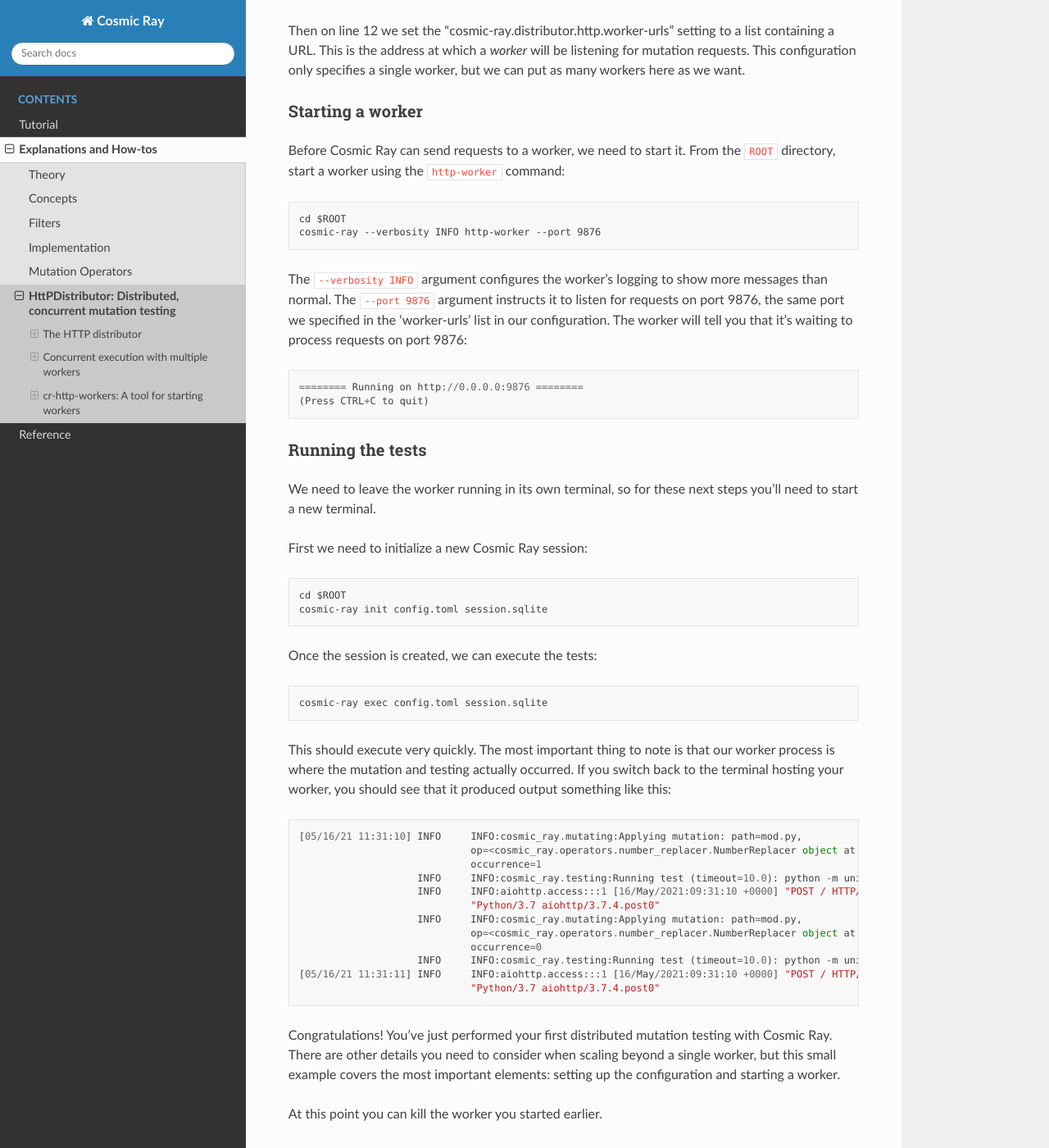
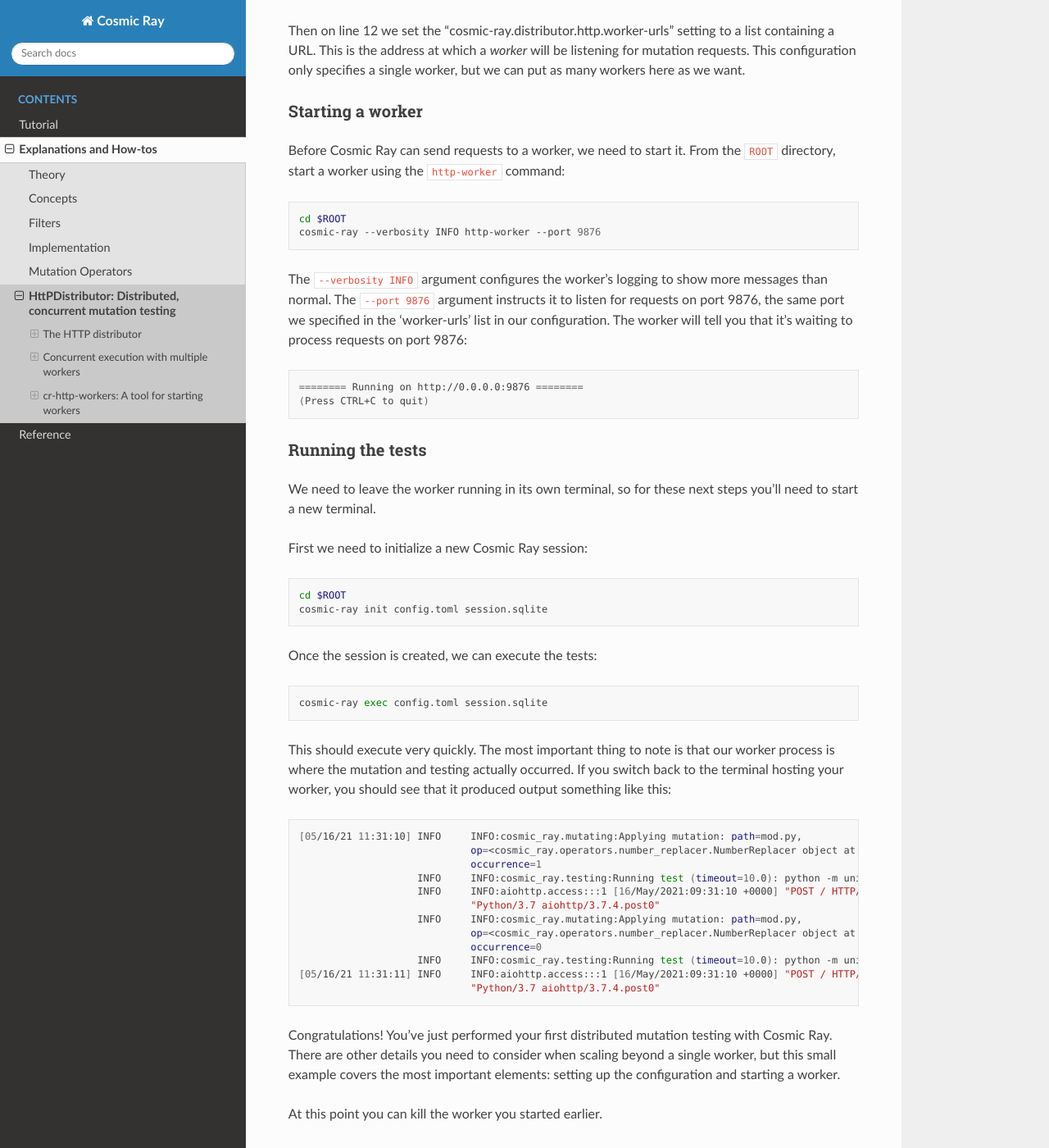
Before and after one commit to sixty-north/cosmic-ray, a Sphinx documentation site: the page built from docs/source/explanation/distributed/index.rst, in a window 1280 px wide and 1400 px high, scrolled down 1797 px. Shown: the whole window at 82% size. Built offline with Sphinx 7.4.7 and the Read the Docs theme 2.0.0, drawn with Linux system fonts in a browser that asks for light colours; some of the changed text lies outside the part shown.

Commit message:
Fixed code-block syntax.
RTD doesn't like it when you don't specify a lexer for code-block
directives, so I've added one to each.

```diff
--- a/docs/source/explanation/distributed/index.rst
+++ b/docs/source/explanation/distributed/index.rst
@@ -66,7 +66,7 @@
 Before Cosmic Ray can send requests to a worker, we need to start it. From the ``ROOT`` directory, start a worker using the
 ``http-worker`` command:
 
-.. code-block::
+.. code-block:: bash
 
     cd $ROOT
     cosmic-ray --verbosity INFO http-worker --port 9876
@@ -75,7 +75,7 @@
 argument instructs it to listen for requests on port 9876, the same port we specified in the 'worker-urls' list in our
 configuration. The worker will tell you that it's waiting to process requests on port 9876:
 
-.. code-block::
+.. code-block:: bash
 
     ======== Running on http://0.0.0.0:9876 ========
     (Press CTRL+C to quit)
@@ -87,14 +87,14 @@
 
 First we need to initialize a new Cosmic Ray session:
 
-.. code-block::
+.. code-block:: bash
 
     cd $ROOT
     cosmic-ray init config.toml session.sqlite
 
 Once the session is created, we can execute the tests:
 
-.. code-block::
+.. code-block:: bash
 
     cosmic-ray exec config.toml session.sqlite
 
@@ -102,7 +102,7 @@
 and testing actually occurred. If you switch back to the terminal hosting your worker, you should see that it
 produced output something like this:
 
-.. code-block::
+.. code-block:: bash
 
     [05/16/21 11:31:10] INFO     INFO:cosmic_ray.mutating:Applying mutation: path=mod.py,                                mutating.py:111
                                  op=<cosmic_ray.operators.number_replacer.NumberReplacer object at 0x10d2b9550>,
@@ -144,7 +144,7 @@
 
 For this example, we'll manually copy the files around:
 
-.. code-block::
+.. code-block:: bash
 
     cd $ROOT
     mkdir worker1
@@ -161,14 +161,14 @@
 
 Now we can start the workers. Remember that each will run in its own terminal. In one terminal, start the first worker:
 
-.. code-block::
+.. code-block:: bash
 
     cd $ROOT/worker1
     cosmic-ray --verbosity INFO http-worker --port 9876
 
 Then in another terminal start a second worker:
 
-.. code-block::
+.. code-block:: bash
 
     cd $ROOT/worker2
     cosmic-ray --verbosity INFO http-worker --port 9877
@@ -192,20 +192,20 @@
 
 We're now ready to run the tests. Go back to ``ROOT`` and re-initialize your session:
 
-.. code-block::
+.. code-block:: bash
 
     cd $ROOT
     cosmic-ray init config.toml session.sqlite
 
 Finally, we can execute the tests:
 
-.. code-block::
+.. code-block:: bash
 
     cosmic-ray exec config.toml session.sqlite
 
 If you run ``cr-report`` you should see that two tests were run and that there were no survivors:
 
-.. code-block::
+.. code-block:: bash
 
     $ cr-report session.sqlite
     e4e56a71a059466f861d62c987988efe mod.py core/NumberReplacer 0
@@ -251,7 +251,7 @@
 
 Here's how to initialize the git repository:
 
-.. code-block::
+.. code-block:: bash
 
     cd $ROOT
     git init
@@ -264,7 +264,7 @@
 
 Once the git repo is initialized, we can start the workers:
 
-.. code-block::
+.. code-block:: bash
 
     cr-http-workers config.toml .
 
@@ -280,7 +280,7 @@
 
 Once the workers are running, running the tests just involves the standard ``init`` and ``exec`` commands:
 
-.. code-block::
+.. code-block:: bash
 
     cd $ROOT
     cosmic-ray init config.toml session.sqlite
```
Also changed, not shown: docs/source/tutorial/index.rst (+11 -11 lines), 3 other files.
